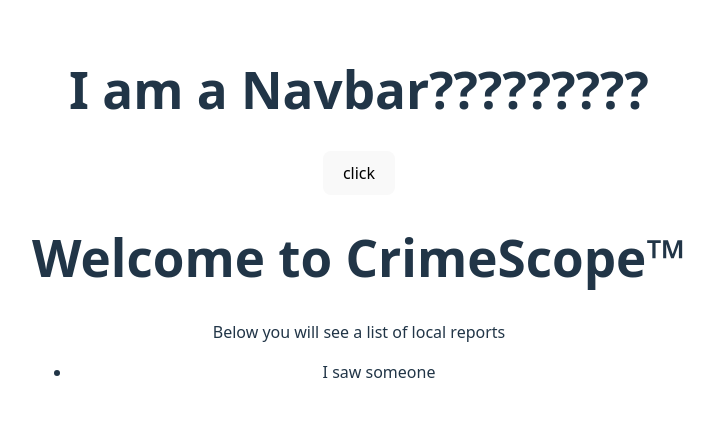
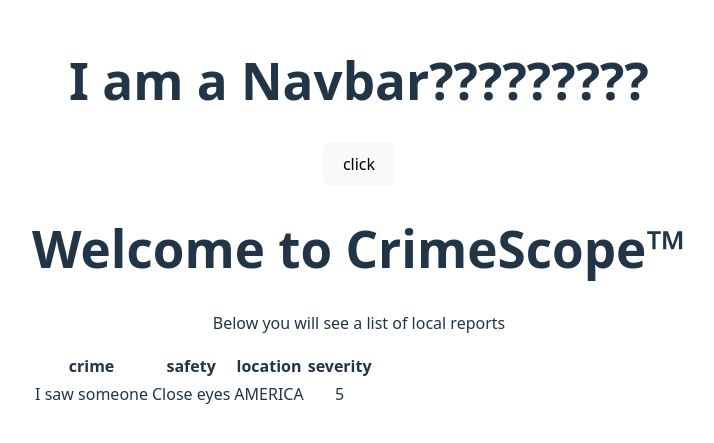
Before and after one commit to BenBow05/Hen2025, a React (Vite) app: page / in a window 1280 px wide. Shown: the part 187-630 px from the top of the page, without its empty margins (281-995 px from the left). Built offline with nearby package versions, Linux system fonts and the light colour scheme.

Commit message:
created dynamic table

```diff
--- a/src/Components/Dashboard.jsx
+++ b/src/Components/Dashboard.jsx
@@ -11,11 +11,36 @@ function Dashboard() {
             <p>Below you will see a list of local reports</p>
         </div>
         <div>
-            <ul>
-                {reports.map((report) => (
-                  <li>{report.crime}</li>
-                ))}
-            </ul>
+          <table>
+            <tr>
+              <th>
+                crime
+              </th>
+              <th>
+                safety
+              </th>
+              <th>
+                location
+              </th>
+              <th>
+                severity
+              </th>
+            </tr>
+            {reports.map((report) => (
+              <tr>
+                <td>
+                  {report.crime}
+                </td>
+                <td>
+                  {report.safety}
+                </td>
+                <td>
+                  {report.location}
+                </td>
+                <td>{report.severity}</td>
+              </tr>
+            ))}
+          </table>
         </div>
     </>
 
```
